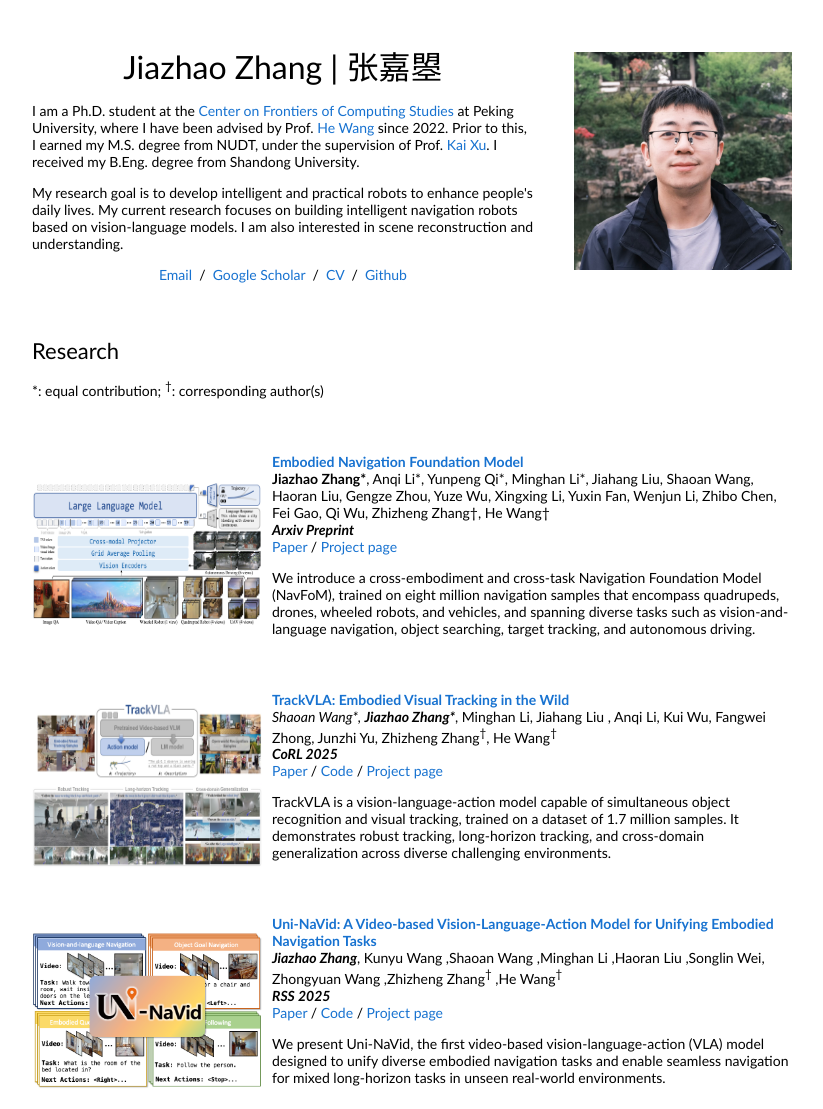
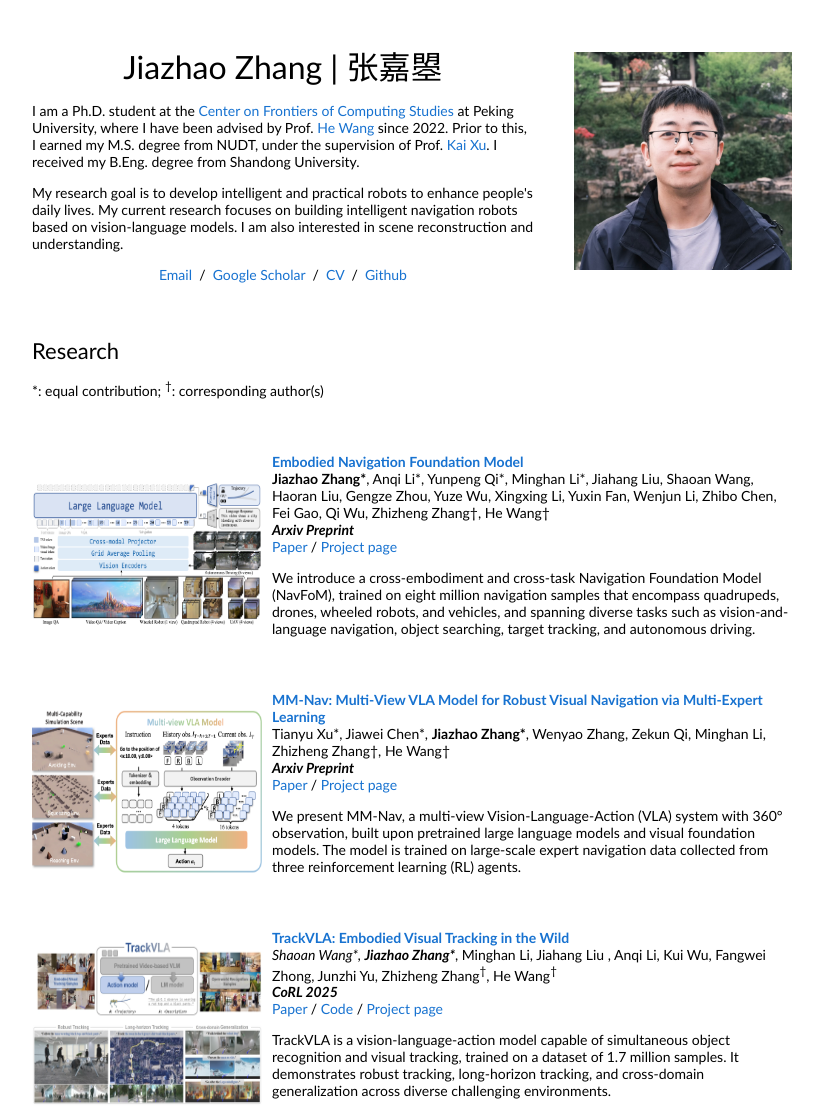
Before and after one commit to jzhzhang/jzhzhang.github.io, a plain HTML site: page index.html in a window 1280 px wide. Shown: the top 1109 px of the page, without its empty margins (228-1051 px from the left). Drawn offline with Linux system fonts and the light colour scheme.

Commit message:
add mm nav

```diff
--- a/index.html
+++ b/index.html
@@ -179,6 +179,50 @@
               </p>
             </td>
           </tr>
+
+
+          <tr onmouseout="mm_nav_stop()" onmouseover="mm_nav_start()" >
+            <td style="padding:20px;width:30%;vertical-align:middle">
+              <div class="one">
+                <div class="two" id='mm_nav_image'>
+                <img src="images/mm_nav/mm_nav.gif" width="230" height="165">
+                </div>
+                <img src='images/mm_nav/mm_nav.png' width="230" height="165">
+              </div>
+              <script type="text/javascript">
+                function mm_nav_start() {
+                  document.getElementById('mm_nav_image').style.opacity = "1";
+                }
+                function mm_nav_stop() {
+                  document.getElementById('mm_nav_image').style.opacity = "0";
+                }
+                mm_nav_stop()
+              </script>
+            </td>
+            <td style="padding:20px;width:70%;vertical-align:middle">
+              <a href="https://pku-epic.github.io/MM-Nav-Web/">
+              <papertitle>MM-Nav: Multi-View VLA Model for Robust Visual Navigation via Multi-Expert Learning</papertitle>
+              </a>
+              <br>
+                Tianyu Xu*, Jiawei Chen*, <b style="font-weight: bold;">Jiazhao Zhang*</b>, Wenyao Zhang, Zekun Qi, Minghan Li, Zhizheng Zhang†, He Wang†
+              <br>
+              <em><b style="font-weight: bold;">Arxiv Preprint</b></em>
+              <br>
+              <a href="https://arxiv.org/pdf/2510.03142">Paper</a>
+              /
+              <!-- <a href="https://github.com/wsakobe/TrackVLA">Code</a> -->
+              <!-- / -->
+              <a href="https://pku-epic.github.io/MM-Nav-Web/">Project page</a>
+              <p></p>
+              <p>
+                We present MM-Nav, a multi-view Vision-Language-Action (VLA) system with 360° observation, built upon pretrained large language models and visual foundation models. The model is trained on large-scale expert navigation data collected from three reinforcement learning (RL) agents.
+              </p>
+            </td>
+          </tr>
+
+
+
+
 
 
 
```
Also changed, not shown: images/mm_nav/mm_nav.png (added), 1 other file.
